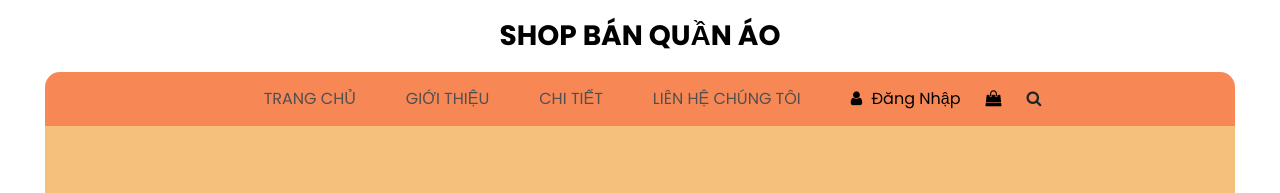
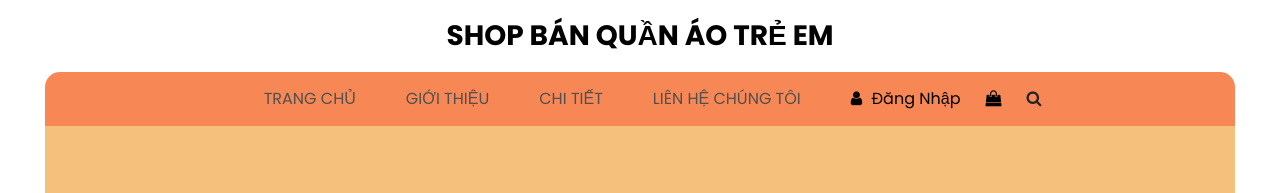
Before and after one commit to tuan2004-alt/daXTH, a website: page index.html in a window 1280 px wide. Shown: the top 193 px of the page. Drawn offline with nearby package versions, Linux system fonts and the light colour scheme; no server answers.

Commit message:
https://github.com/tuan2004-alt/daXTH

```diff
--- a/index.html
+++ b/index.html
@@ -14,7 +14,7 @@
   <link rel="shortcut icon" href="images/favicon.png" type="image/x-icon">
 
   <title>
-    SHOP BÁN QUẦN ÁO
+    SHOP BÁN QUẦN ÁO TRẺ EM
   </title>
 
   <!-- slider stylesheet -->
@@ -36,7 +36,7 @@
       <nav class="navbar navbar-expand-lg custom_nav-container ">
         <a class="navbar-brand" href="#">
           <span>
-            SHOP BÁN QUẦN ÁO
+            SHOP BÁN QUẦN ÁO TRẺ EM
           </span>
         </a>
         <button class="navbar-toggler" type="button" data-toggle="collapse" data-target="#navbarSupportedContent" aria-controls="navbarSupportedContent" aria-expanded="false" aria-label="Toggle navigation">
```
Also changed, not shown: images/1.jpg (deleted), images/2.jpg (added), images/3.jpg (added), images/p2.png (deleted), images/p3.png (deleted), images/p4.png (deleted), images/p5.png (deleted), images/p6.png (deleted), images/p7.png (deleted), images/p8.png (deleted).
